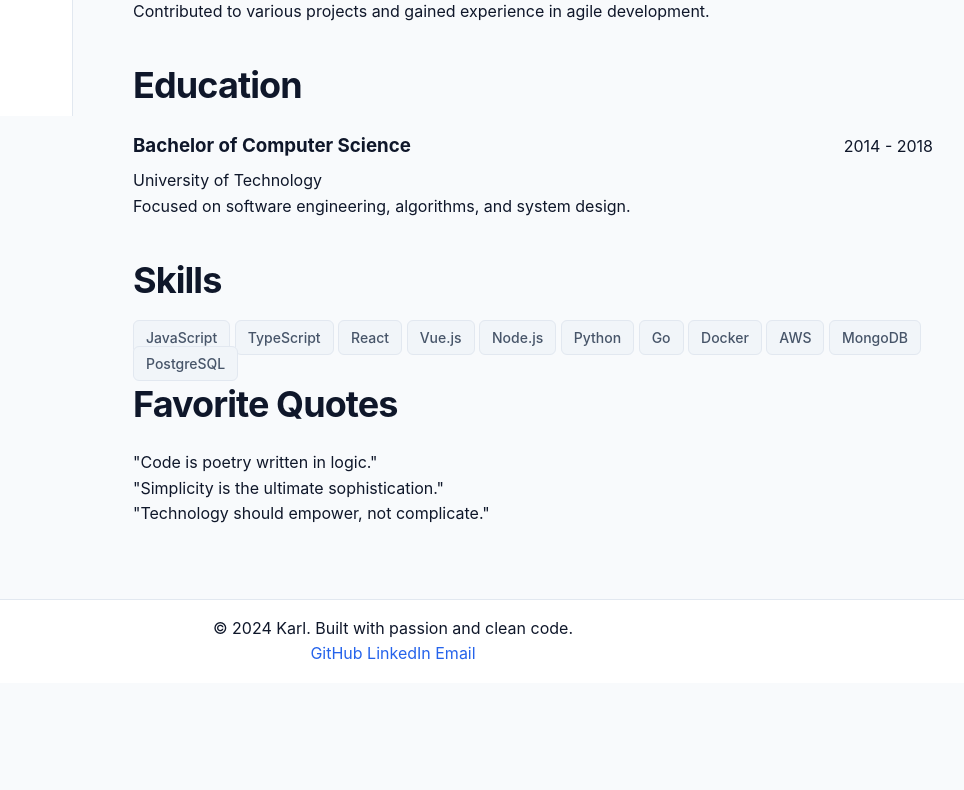
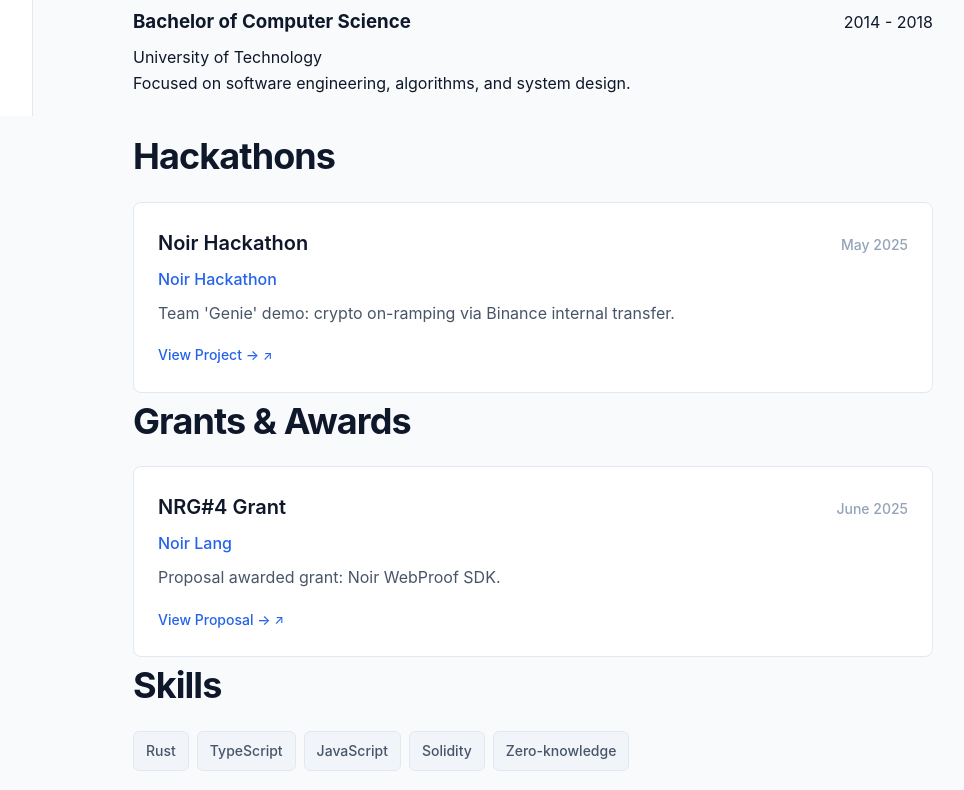
Before and after one commit to 0xKarl98/0xKarl98.github.io, a plain HTML site: page index.html in a window 1280 px wide. Shown: the part 688-1478 px from the top of the page, without its empty margins (247-1211 px from the left). Before the commit the page ends 1371 px from the top, so only its background shows below. Drawn offline with Linux system fonts and the light colour scheme.

Commit message:
update website

```diff
--- a/src/data/content.js
+++ b/src/data/content.js
@@ -14,22 +14,16 @@ export const CONTENT_DATA = {
 
         experience: [
             {
-                title: "Software Engineer",
-                company: "Tech Innovation Corp",
-                period: "2022 - Present",
-                description: "Building scalable web applications and leading frontend architecture initiatives."
+                title: "Smart Contract Engineer",
+                company: "Hashcloak",
+                period: "2020 - 2022",
+                description: "Smart contract engineering at Hashcloak."
             },
             {
-                title: "Full Stack Developer",
-                company: "Digital Solutions Ltd",
-                period: "2020 - 2022",
-                description: "Developed and maintained multiple client projects using modern web technologies."
-            },
-            {
-                title: "Junior Developer",
-                company: "Startup Hub",
-                period: "2018 - 2020",
-                description: "Contributed to various projects and gained experience in agile development."
+                title: "Security Engineer",
+                company: "Silent Protocol",
+                period: "2022 - 2025",
+                description: "Security engineering at Silent Protocol."
             }
         ],
 
@@ -43,14 +37,29 @@ export const CONTENT_DATA = {
         ],
 
         skills: [
-            "JavaScript", "TypeScript", "React", "Vue.js", "Node.js",
-            "Python", "Go", "Docker", "AWS", "MongoDB", "PostgreSQL"
+            "Rust", "TypeScript", "JavaScript", "Solidity", "Zero-knowledge"
         ],
 
-        quotes: [
-            "Code is poetry written in logic.",
-            "Simplicity is the ultimate sophistication.",
-            "Technology should empower, not complicate."
+        // 新增 Hackathon 模块
+        hackathons: [
+            {
+                title: "Noir Hackathon",
+                event: "Noir Hackathon",
+                period: "May 2025",
+                description: "Team 'Genie' demo: crypto on-ramping via Binance internal transfer.",
+                link: "https://www.youtube.com/watch?v=Tf8v8zD6Bb4&t=2s"
+            }
+        ],
+
+        // 新增 Grants 模块
+        grants: [
+            {
+                title: "NRG#4 Grant",
+                organization: "Noir Lang",
+                period: "June 2025",
+                description: "Proposal awarded grant: Noir WebProof SDK.",
+                link: "https://github.com/orgs/noir-lang/discussions/8595"
+            }
         ]
     },
 
--- a/src/scripts/content-loader.js
+++ b/src/scripts/content-loader.js
@@ -175,24 +175,48 @@ export class ContentLoader {
                         </div>
                     </div>
 
+                    <!-- Hackathons -->
+                    <div class="resume-block">
+                        <h2 class="resume-title">Hackathons</h2>
+                        <div class="hackathon-list">
+                            ${data.hackathons.map(hackathon => `
+                                <div class="hackathon-item">
+                                    <div class="hackathon-header">
+                                        <h3 class="hackathon-title">${hackathon.title}</h3>
+                                        <span class="hackathon-period">${hackathon.period}</span>
+                                    </div>
+                                    <div class="hackathon-event">${hackathon.event}</div>
+                                    <p class="hackathon-description">${hackathon.description}</p>
+                                    ${hackathon.link ? `<a href="${hackathon.link}" target="_blank" class="hackathon-link">View Project →</a>` : ''}
+                                </div>
+                            `).join('')}
+                        </div>
+                    </div>
+
+                    <!-- Grants -->
+                    <div class="resume-block">
+                        <h2 class="resume-title">Grants & Awards</h2>
+                        <div class="grants-list">
+                            ${data.grants.map(grant => `
+                                <div class="grant-item">
+                                    <div class="grant-header">
+                                        <h3 class="grant-title">${grant.title}</h3>
+                                        <span class="grant-period">${grant.period}</span>
+                                    </div>
+                                    <div class="grant-organization">${grant.organization}</div>
+                                    <p class="grant-description">${grant.description}</p>
+                                    ${grant.link ? `<a href="${grant.link}" target="_blank" class="grant-link">View Proposal →</a>` : ''}
+                                </div>
+                            `).join('')}
+                        </div>
+                    </div>
+
                     <!-- Skills -->
                     <div class="resume-block">
                         <h2 class="resume-title">Skills</h2>
                         <div class="skills-grid">
                             ${data.skills.map(skill => `
                                 <span class="skill-tag">${skill}</span>
-                            `).join('')}
-                        </div>
-                    </div>
-
-                    <!-- Quotes -->
-                    <div class="resume-block">
-                        <h2 class="resume-title">Favorite Quotes</h2>
-                        <div class="quotes-list">
-                            ${data.quotes.map(quote => `
-                                <blockquote class="quote-item">
-                                    <p>"${quote}"</p>
-                                </blockquote>
                             `).join('')}
                         </div>
                     </div>
--- a/src/styles/components/content.css
+++ b/src/styles/components/content.css
@@ -210,7 +210,7 @@
 }
 
 /* Skills */
-.skills-container {
+.skills-grid {
     display: flex;
     flex-wrap: wrap;
     gap: var(--space-2);
@@ -231,6 +231,92 @@
     background-color: var(--color-primary);
     color: white;
     border-color: var(--color-primary);
+}
+
+/* Hackathons */
+.hackathon-list,
+.grants-list {
+    display: flex;
+    flex-direction: column;
+    gap: var(--space-6);
+}
+
+.hackathon-item,
+.grant-item {
+    background-color: var(--bg-secondary);
+    border: 1px solid var(--border-primary);
+    border-radius: var(--border-radius-lg);
+    padding: var(--space-6);
+    transition: all var(--transition-fast);
+}
+
+.hackathon-item:hover,
+.grant-item:hover {
+    border-color: var(--border-secondary);
+    box-shadow: var(--shadow-sm);
+}
+
+.hackathon-header,
+.grant-header {
+    display: flex;
+    justify-content: space-between;
+    align-items: baseline;
+    margin-bottom: var(--space-2);
+    flex-wrap: wrap;
+    gap: var(--space-2);
+}
+
+.hackathon-title,
+.grant-title {
+    font-size: var(--font-size-xl);
+    font-weight: 600;
+    color: var(--text-primary);
+    margin: 0;
+}
+
+.hackathon-period,
+.grant-period {
+    font-size: var(--font-size-sm);
+    color: var(--text-tertiary);
+    font-weight: 500;
+}
+
+.hackathon-event,
+.grant-organization {
+    color: var(--color-primary);
+    font-weight: 500;
+    font-size: var(--font-size-base);
+    margin-bottom: var(--space-2);
+}
+
+.hackathon-description,
+.grant-description {
+    color: var(--text-secondary);
+    line-height: 1.6;
+    margin-bottom: var(--space-4);
+}
+
+.hackathon-link,
+.grant-link {
+    display: inline-flex;
+    align-items: center;
+    color: var(--color-primary);
+    font-weight: 500;
+    font-size: var(--font-size-sm);
+    text-decoration: none;
+    transition: color var(--transition-fast);
+}
+
+.hackathon-link:hover,
+.grant-link:hover {
+    color: var(--color-accent);
+}
+
+.hackathon-link::after,
+.grant-link::after {
+    content: "↗";
+    margin-left: var(--space-1);
+    font-size: var(--font-size-xs);
 }
 
 /* Content Grid */
--- a/src/styles/components/layout.css
+++ b/src/styles/components/layout.css
@@ -109,16 +109,15 @@
     display: grid;
     grid-template-columns: 280px 1fr;
     gap: 0;
-    max-width: var(--max-width);
-    margin: 0 auto;
+    /* 去除居中与最大宽度限制，导航贴紧左侧 */
     width: 100%;
+    margin: 0;
 }
 
 /* Navigation Component */
 .navigation {
     background-color: var(--bg-secondary);
     border-right: 1px solid var(--border-primary);
-    padding: var(--space-6) 0;
     position: sticky;
     top: 80px;
     height: calc(100vh - 80px);
@@ -126,7 +125,7 @@
 }
 
 .nav-content {
-    padding: 0 var(--space-4);
+    padding: var(--space-6) var(--space-4);
 }
 
 .nav-title {
```
